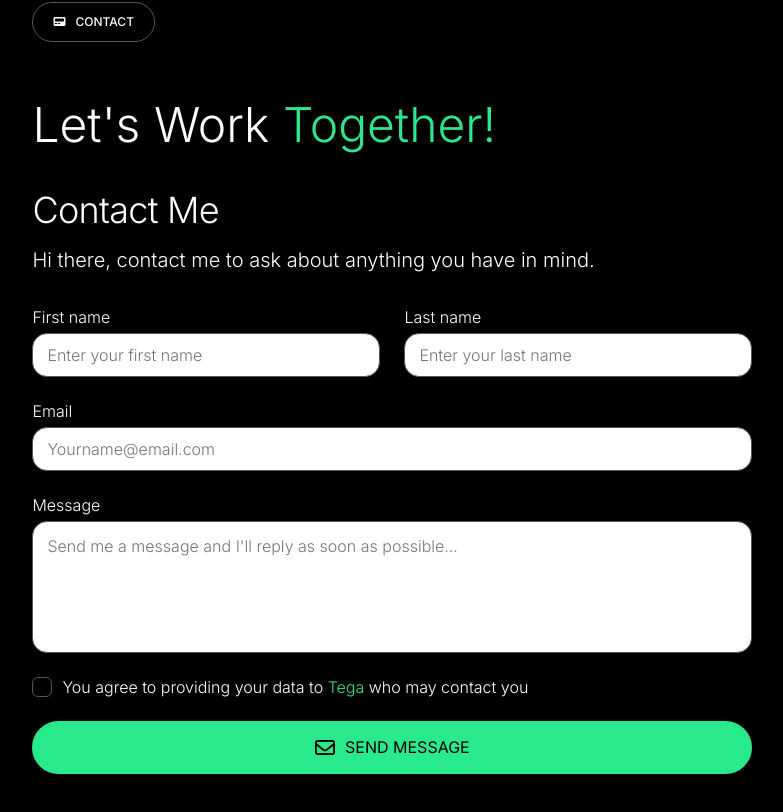
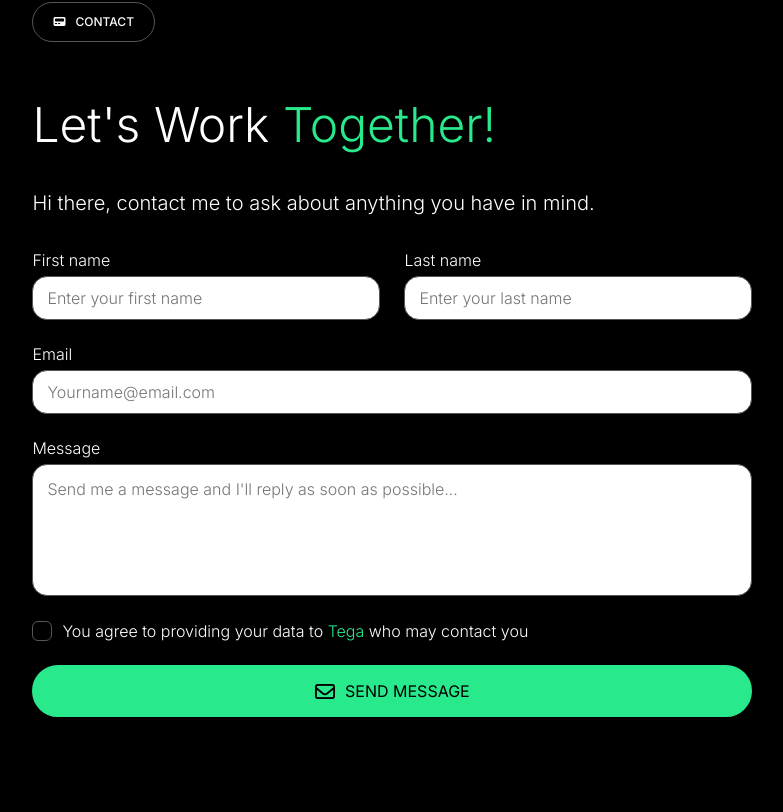
Before and after one commit to heytega/personal-portfolio, a React (Vite) app: page / in a window 1280 px wide. Shown: the part 5800-6612 px from the top of the page, without its empty margins (410-1193 px from the left). Built offline with nearby package versions, Linux system fonts and the light colour scheme.

Commit message:
modified the form component

```diff
--- a/src/components/Form.jsx
+++ b/src/components/Form.jsx
@@ -105,7 +105,7 @@ const Form = () => {
       <h1>
         Let's Work <span>Together!</span>
       </h1>
-      <h3>Contact Me</h3>
+      {/* <h3>Contact Me</h3> */}
       <p className={Style.p}>
         Hi there, contact me to ask about anything you have in mind.
       </p>
```
